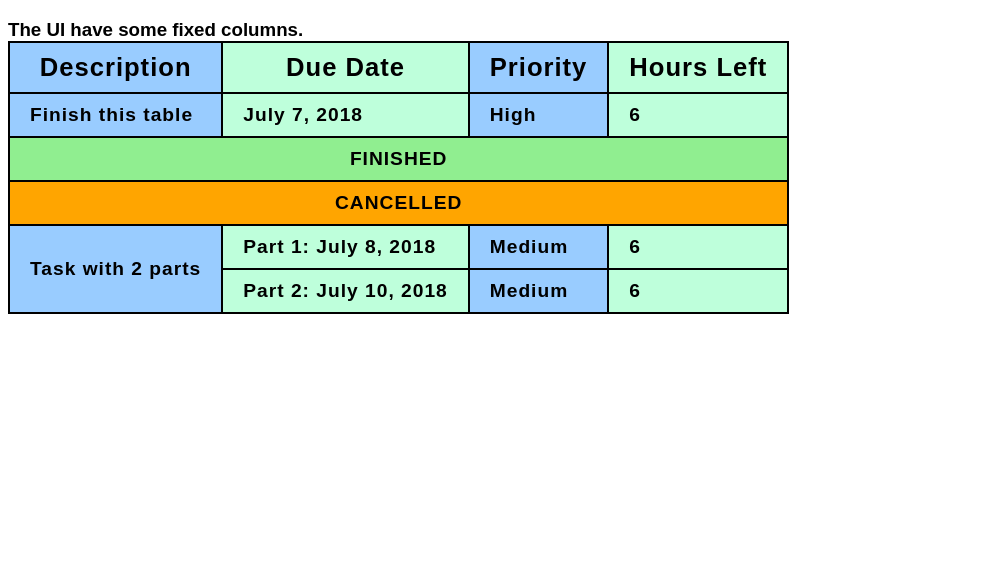
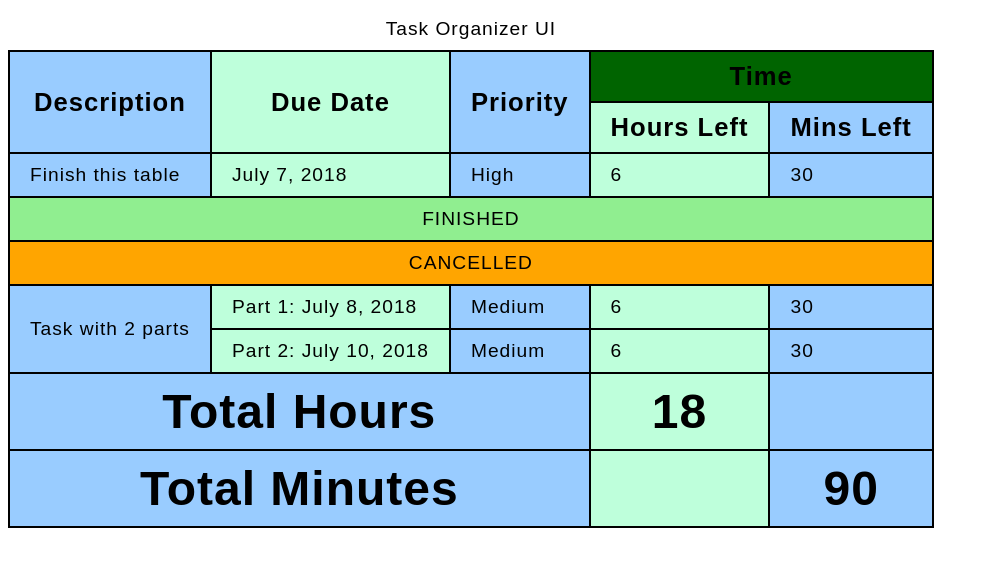
Before and after one commit to gluo7777/Front-End, a plain HTML site: page Demos/TableUI/tableui.html in a window 1280 px wide. Shown: the whole page, without its empty margins (0-989 px from the left). Drawn offline with Linux system fonts and the light colour scheme.

Commit message:
added more table components

```diff
--- a/Demos/TableUI/tablestyle.css
+++ b/Demos/TableUI/tablestyle.css
@@ -3,26 +3,35 @@ html {
   font-family: sans-serif;
 }
 
+/* outer table/cell container properties */
 table {
   border-collapse: collapse;
   border: 2px solid rgb(200,200,200);
   letter-spacing: 1px;
   font-size: 1.2rem;
 }
+
+/* Cell specific properties */
 td, th {
   border: 2px solid black;
   padding: 10px 20px;
 }
 
-th {
+thead {
   /* background-color: rgb(235,235,235); */
   text-align: center;
   font-weight: bold;
-  font-size: 1.6rem
+  font-size: 1.6rem;
 }
 
-td {
+tbody {
   text-align: left;
+}
+
+tfoot{
+  text-align: center;
+  font-weight: 600;
+  font-size: 3rem;
 }
 
 /* tr:nth-child(even) td {
--- a/Demos/TableUI/tableui.html
+++ b/Demos/TableUI/tableui.html
@@ -7,10 +7,11 @@
 </head>
 
 <body>
-
-  <h3>The UI have some fixed columns.</<h3></br>
   <!--Table tags, in general, contain special formatting.-->
   <table>
+    <!-- Table Caption/Title -->
+    <!-- table:summary attribute similar but deprecated in HTML5 -->
+    <caption>Task Organizer UI</caption>
     <!-- Alternating column colors -->
     <!--
         Looks like <colgroup> is supported by all browsers,
@@ -22,16 +23,23 @@
       <col style="background-color: rgb(190, 255, 219)">
       <col style="background-color: rgb(153, 204, 255)">
       <col style="background-color: rgb(190, 255, 219)">
+      <col style="background-color: rgb(153, 204, 255)">
     </colgroup>
+    <!-- thead,tbody,tfoot allows for easy CSS hooks -->
     <thead>
       <tr>
         <!-- scope is used to associate th with entire column -->
-          <th scope="col">Description</th>
-          <th scope="col">Due Date</th>
-          <th scope="col">Priority</th>
+        <th scope="col" rowspan="2">Description</th>
+        <th scope="col" rowspan="2">Due Date</th>
+        <th scope="col" rowspan="2">Priority</th>
+        <th scope="colgroup" colspan="2" style="background-color: darkgreen">Time</th>
+      </tr>
+      <tr>
         <th scope="col">Hours Left</th>
+        <th scope="col">Mins Left</th>
       </tr>
     </thead>
+    <!-- tbody always included - see browser html code -->
     <tbody>
       <!-- Normal data -->
       <tr>
@@ -39,13 +47,14 @@
         <td>July 7, 2018</td>
         <td>High</td>
         <td>6</td>
+        <td>30</td>
       </tr>
       <!-- Row spanned data -->
       <tr>
-          <td colspan="4" style="text-align:center;background-color:lightgreen;">FINISHED</td>
+        <td colspan="5" style="text-align:center;background-color:lightgreen;">FINISHED</td>
       </tr>
       <tr>
-          <td colspan="4" style="text-align:center;background-color:orange;">CANCELLED</td>
+        <td colspan="5" style="text-align:center;background-color:orange;">CANCELLED</td>
       </tr>
       <!-- Column spanned data -->
       <tr>
@@ -56,13 +65,27 @@
         <td>Part 1: July 8, 2018</td>
         <td>Medium</td>
         <td>6</td>
+        <td>30</td>
       </tr>
       <tr>
         <td>Part 2: July 10, 2018</td>
         <td>Medium</td>
         <td>6</td>
+        <td>30</td>
       </tr>
     </tbody>
+    <tfoot>
+      <tr>
+        <td colspan="3">Total Hours</td>
+        <td>18</td>
+        <td></td>
+      </tr>
+      <tr>
+        <td colspan="3">Total Minutes</td>
+        <td></td>
+        <td>90</td>
+      </tr>
+    </tfoot>
   </table>
 
 </body>
```
Also changed, not shown: Demos/TableUI/Additions.MD (added, +1 -0 lines), Demos/TableUI/table-with-id-headers.html (added, +41 -0 lines). Lines whose indentation alone changed are shown as unchanged.
